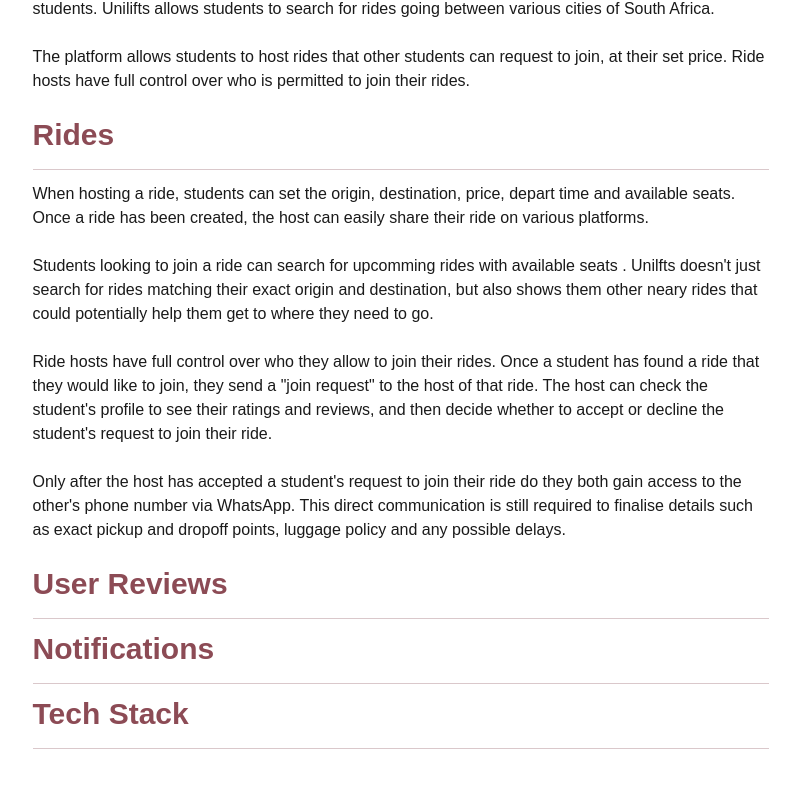
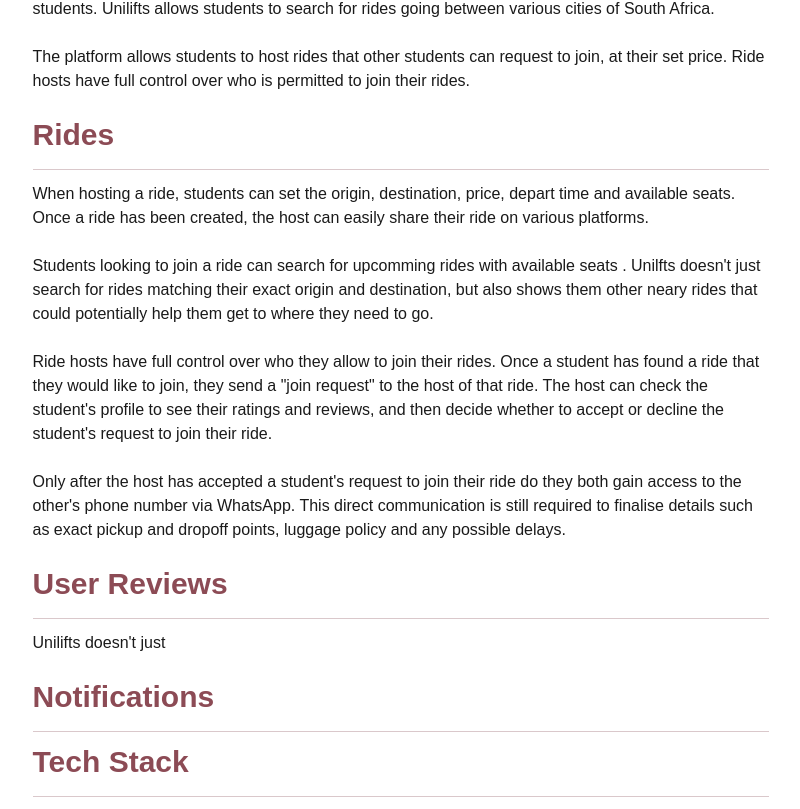
Before and after one commit to sNyZZzzz/Profile, a Next.js app: page /projects/unilifts in a window 1280 px wide. Shown: the part 304-1113 px from the top of the page, without its empty margins (226-1026 px from the left). Before the commit the page ends 1065 px from the top, so only its background shows below. Built offline with nearby package versions, Linux system fonts and the light colour scheme.

Commit message:
update to unilifts description

```diff
--- a/app/projects/unilifts/page.tsx
+++ b/app/projects/unilifts/page.tsx
@@ -61,6 +61,9 @@
           </p>
         </div>
         <SectionHeader heading="User Reviews" />
+        <div className="mb-6 text-pretty">
+          <p>Unilifts doesn't just </p>
+        </div>
         <SectionHeader heading="Notifications" />
         <SectionHeader heading="Tech Stack" />
       </div>
```
